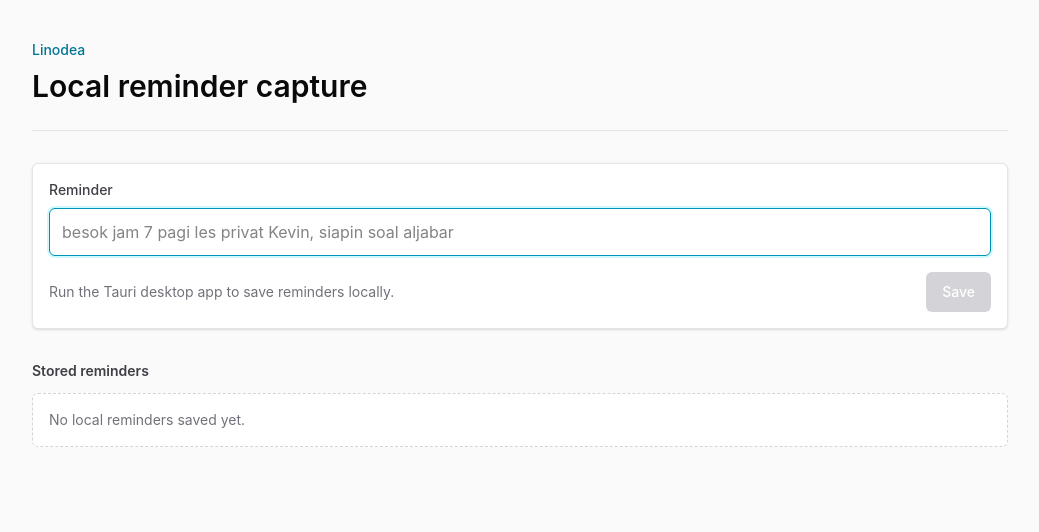
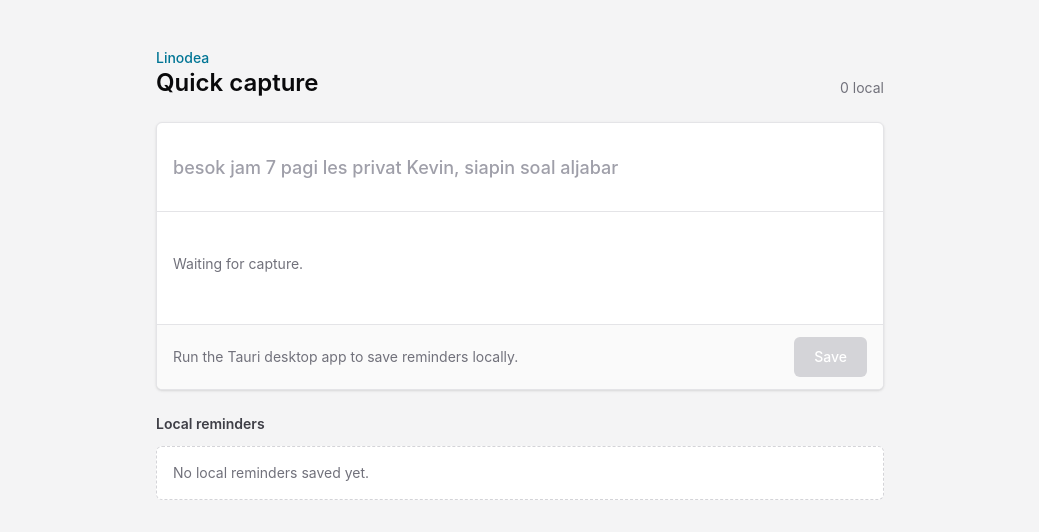
Before and after one commit to SaputraTanuwijaya/linodea, a React (Vite) app in the folder apps/desktop/: page / in a window 1280 px wide. Shown: the top 532 px of the page, without its empty margins (120-1159 px from the left). Built offline with nearby package versions, Linux system fonts and the light colour scheme.

Commit message:
feat: Quick Capture Shell v0

```diff
--- a/apps/desktop/src/App.tsx
+++ b/apps/desktop/src/App.tsx
@@ -1,14 +1,15 @@
 import { invoke } from "@tauri-apps/api/core";
 import { parseReminder } from "@linodea/parser";
 import type { ReminderNode, ReminderParseResult } from "@linodea/types";
-import { useEffect, useMemo, useState } from "react";
-import type { FormEvent } from "react";
+import { useEffect, useMemo, useRef, useState } from "react";
+import type { FormEvent, KeyboardEvent } from "react";
 
 import "./App.css";
 
 const DEVICE_ID_STORAGE_KEY = "linodea.deviceId";
 
 function App() {
+  const inputRef = useRef<HTMLInputElement>(null);
   const [input, setInput] = useState("");
   const [reminders, setReminders] = useState<ReminderNode[]>([]);
   const [statusMessage, setStatusMessage] = useState("Local storage is idle.");
@@ -19,6 +20,7 @@ function App() {
     [input],
   );
   const canSave = Boolean(parsedReminder?.draft.scheduledAt && input.trim());
+  const visibleReminders = reminders.slice(0, 6);
 
   useEffect(() => {
     if (!isTauriRuntime()) {
@@ -29,20 +31,34 @@ function App() {
     void refreshReminders(setReminders, setStatusMessage);
   }, []);
 
+  function handleInputKeyDown(event: KeyboardEvent<HTMLInputElement>) {
+    if (event.key !== "Escape") {
+      return;
+    }
+
+    if (input.length > 0) {
+      setInput("");
+      setStatusMessage("Capture cleared.");
+    }
+  }
+
   async function handleSubmit(event: FormEvent<HTMLFormElement>) {
     event.preventDefault();
 
     if (!parsedReminder) {
+      focusCaptureInput(inputRef.current);
       return;
     }
 
     if (!parsedReminder.draft.scheduledAt) {
       setStatusMessage("Add a reminder time before saving.");
+      focusCaptureInput(inputRef.current);
       return;
     }
 
     if (!isTauriRuntime()) {
       setStatusMessage("Parser preview is ready; saving needs the desktop runtime.");
+      focusCaptureInput(inputRef.current);
       return;
     }
 
@@ -53,7 +69,12 @@ function App() {
       const reminder = createReminderNode(parsedReminder, getDeviceId());
       await invoke<ReminderNode>("create_reminder_node", { reminder });
       setInput("");
-      await refreshReminders(setReminders, setStatusMessage);
+      await refreshReminders(
+        setReminders,
+        setStatusMessage,
+        "Reminder saved locally.",
+      );
+      focusCaptureInput(inputRef.current);
     } catch (error) {
       setStatusMessage(toDisplayError(error));
     } finally {
@@ -62,65 +83,54 @@ function App() {
   }
 
   return (
-    <main className="min-h-screen bg-zinc-50 text-zinc-950">
-      <section className="mx-auto flex min-h-screen w-full max-w-5xl flex-col gap-8 px-6 py-10">
-        <header className="flex flex-col gap-2 border-b border-zinc-200 pb-6">
-          <p className="text-sm font-medium text-cyan-700">Linodea</p>
-          <h1 className="text-3xl font-semibold leading-tight">
-            Local reminder capture
-          </h1>
+    <main className="min-h-screen bg-zinc-100 text-zinc-950">
+      <section className="mx-auto grid min-h-screen w-full max-w-3xl content-start gap-6 px-5 py-8 sm:py-12">
+        <header className="flex items-end justify-between gap-4">
+          <div>
+            <p className="text-sm font-medium text-cyan-700">Linodea</p>
+            <h1 className="text-2xl font-semibold leading-tight">
+              Quick capture
+            </h1>
+          </div>
+          <p className="text-sm text-zinc-500">{reminders.length} local</p>
         </header>
 
         <form
-          className="grid gap-4 rounded-md border border-zinc-200 bg-white p-4 shadow-sm"
+          className="overflow-hidden rounded-md border border-zinc-200 bg-white shadow-sm"
           onSubmit={handleSubmit}
         >
-          <label className="grid gap-2">
-            <span className="text-sm font-medium text-zinc-700">Reminder</span>
+          <div className="border-b border-zinc-200 p-4">
+            <label className="sr-only" htmlFor="quick-capture-input">
+              Reminder
+            </label>
             <input
               autoFocus
-              className="h-12 rounded-md border border-zinc-300 bg-white px-3 text-base outline-none transition focus:border-cyan-600 focus:ring-2 focus:ring-cyan-100"
+              className="h-14 w-full border-0 bg-white text-lg font-medium outline-none placeholder:text-zinc-400"
+              id="quick-capture-input"
+              onKeyDown={handleInputKeyDown}
               onChange={(event) => setInput(event.target.value)}
               placeholder="besok jam 7 pagi les privat Kevin, siapin soal aljabar"
+              ref={inputRef}
               value={input}
             />
-          </label>
+          </div>
 
-          {parsedReminder ? (
-            <div className="grid gap-2 rounded-md border border-zinc-200 bg-zinc-50 p-3 text-sm">
-              <div className="flex flex-wrap items-center gap-2">
-                <span className="font-medium text-zinc-900">
-                  {parsedReminder.draft.title}
-                </span>
-                <span className="rounded bg-cyan-50 px-2 py-1 text-xs font-medium text-cyan-800">
-                  {parsedReminder.draft.type}
-                </span>
-                <span className="rounded bg-zinc-200 px-2 py-1 text-xs font-medium text-zinc-700">
-                  {parsedReminder.draft.category}
-                </span>
+          <div className="min-h-28 px-4 py-3">
+            {parsedReminder ? (
+              <ParsePreview parseResult={parsedReminder} />
+            ) : (
+              <div className="flex min-h-20 items-center text-sm text-zinc-500">
+                Waiting for capture.
               </div>
-              <p className="text-zinc-600">
-                {parsedReminder.draft.scheduledAt
-                  ? formatDateTime(parsedReminder.draft.scheduledAt)
-                  : "No reminder time detected yet."}
-              </p>
-              {parsedReminder.draft.checklist.length > 0 ? (
-                <p className="text-zinc-600">
-                  Checklist: {parsedReminder.draft.checklist.join(", ")}
-                </p>
-              ) : null}
-              {parsedReminder.issues.length > 0 ? (
-                <p className="text-amber-700">
-                  {parsedReminder.issues.map((issue) => issue.message).join(" ")}
-                </p>
-              ) : null}
-            </div>
-          ) : null}
+            )}
+          </div>
 
-          <div className="flex flex-wrap items-center justify-between gap-3">
-            <p className="text-sm text-zinc-500">{statusMessage}</p>
+          <div className="flex flex-wrap items-center justify-between gap-3 border-t border-zinc-200 bg-zinc-50 px-4 py-3">
+            <p className="text-sm text-zinc-500" role="status">
+              {statusMessage}
+            </p>
             <button
-              className="h-10 rounded-md bg-zinc-950 px-4 text-sm font-medium text-white transition enabled:hover:bg-cyan-800 disabled:cursor-not-allowed disabled:bg-zinc-300"
+              className="h-10 rounded-md bg-zinc-950 px-5 text-sm font-medium text-white transition enabled:hover:bg-cyan-800 disabled:cursor-not-allowed disabled:bg-zinc-300"
               disabled={!canSave || isSaving}
               type="submit"
             >
@@ -130,21 +140,33 @@ function App() {
         </form>
 
         <section className="grid gap-3">
-          <h2 className="text-sm font-semibold text-zinc-700">Stored reminders</h2>
-          {reminders.length > 0 ? (
+          <h2 className="text-sm font-semibold text-zinc-700">
+            Local reminders
+          </h2>
+          {visibleReminders.length > 0 ? (
             <ul className="grid gap-2">
-              {reminders.map((reminder) => (
+              {visibleReminders.map((reminder) => (
                 <li
-                  className="rounded-md border border-zinc-200 bg-white p-3 shadow-sm"
+                  className="rounded-md border border-zinc-200 bg-white px-3 py-2 shadow-sm"
                   key={reminder.id}
                 >
-                  <div className="flex flex-wrap items-center justify-between gap-2">
+                  <div className="flex flex-wrap items-baseline justify-between gap-2">
                     <p className="font-medium text-zinc-950">{reminder.title}</p>
                     <p className="text-sm text-zinc-500">
                       {formatDateTime(reminder.scheduledAt)}
                     </p>
                   </div>
-                  <p className="mt-1 text-sm text-zinc-500">{reminder.rawInput}</p>
+                  <div className="mt-1 flex flex-wrap items-center gap-2">
+                    <span className="rounded bg-zinc-100 px-2 py-0.5 text-xs font-medium text-zinc-600">
+                      {reminder.type}
+                    </span>
+                    <span className="rounded bg-zinc-100 px-2 py-0.5 text-xs font-medium text-zinc-600">
+                      {reminder.status}
+                    </span>
+                    <p className="min-w-0 text-sm text-zinc-500">
+                      {reminder.rawInput}
+                    </p>
+                  </div>
                 </li>
               ))}
             </ul>
@@ -159,14 +181,54 @@ function App() {
   );
 }
 
+function ParsePreview({ parseResult }: { parseResult: ReminderParseResult }) {
+  return (
+    <div className="grid gap-2 text-sm">
+      <div className="flex flex-wrap items-center gap-2">
+        <span className="text-base font-semibold text-zinc-950">
+          {parseResult.draft.title}
+        </span>
+        <span className="rounded bg-cyan-50 px-2 py-1 text-xs font-medium text-cyan-800">
+          {parseResult.draft.type}
+        </span>
+        <span className="rounded bg-zinc-100 px-2 py-1 text-xs font-medium text-zinc-700">
+          {parseResult.draft.category}
+        </span>
+        <span className="rounded bg-zinc-100 px-2 py-1 text-xs font-medium text-zinc-700">
+          {Math.round(parseResult.draft.confidence * 100)}%
+        </span>
+      </div>
+
+      <p className="text-zinc-600">
+        {parseResult.draft.scheduledAt
+          ? formatDateTime(parseResult.draft.scheduledAt)
+          : "No reminder time detected yet."}
+      </p>
+
+      {parseResult.draft.checklist.length > 0 ? (
+        <p className="text-zinc-600">
+          Checklist: {parseResult.draft.checklist.join(", ")}
+        </p>
+      ) : null}
+
+      {parseResult.issues.length > 0 ? (
+        <p className="text-amber-700">
+          {parseResult.issues.map((issue) => issue.message).join(" ")}
+        </p>
+      ) : null}
+    </div>
+  );
+}
+
 async function refreshReminders(
   setReminders: (reminders: ReminderNode[]) => void,
   setStatusMessage: (message: string) => void,
+  successMessage = "Local SQLite storage is ready.",
 ) {
   try {
     const reminders = await invoke<ReminderNode[]>("list_reminder_nodes");
     setReminders(reminders);
-    setStatusMessage("Local SQLite storage is ready.");
+    setStatusMessage(successMessage);
   } catch (error) {
     setStatusMessage(toDisplayError(error));
   }
@@ -219,6 +281,10 @@ function formatDateTime(value: string): string {
   }).format(new Date(value));
 }
 
+function focusCaptureInput(input: HTMLInputElement | null) {
+  window.requestAnimationFrame(() => input?.focus());
+}
+
 function isTauriRuntime(): boolean {
   return "__TAURI_INTERNALS__" in window;
 }
```
Also changed, not shown: 1 other file (tests, documents, lock files or other folders).
